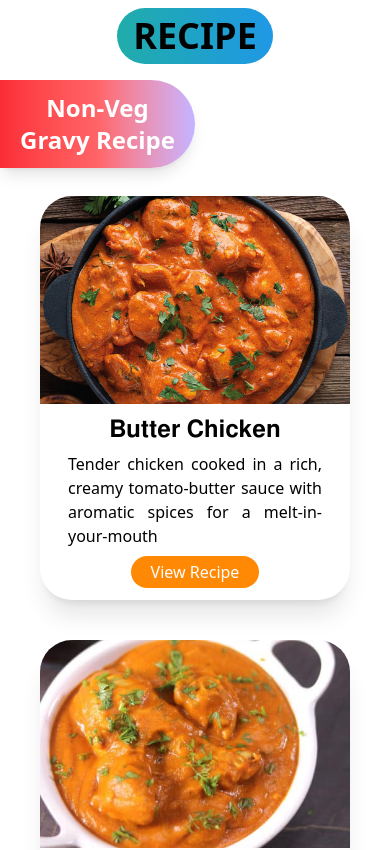
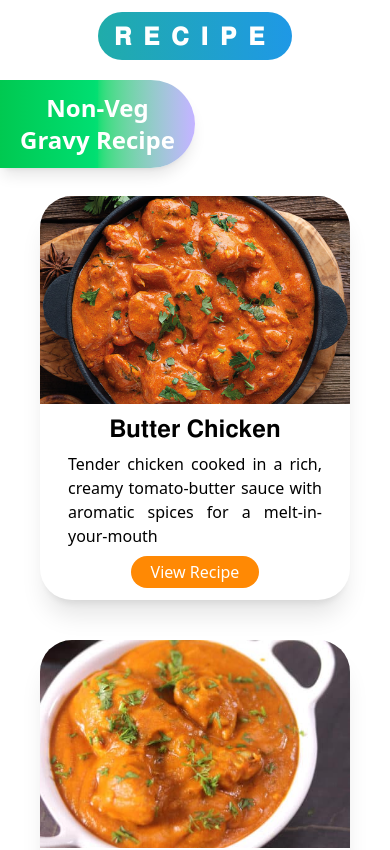
Before and after one commit to mfaiz2003/Recipe-Junction, a React (Vite) app: page /recipe-junction/Nonveg in a window 390 px wide. Shown: the top 850 px of the page. Built offline with nearby package versions, Linux system fonts and the light colour scheme.

Commit message:
Added sticky first recipe card in mobile view

```diff
--- a/src/pages/nonveg.jsx
+++ b/src/pages/nonveg.jsx
@@ -25,11 +25,11 @@ function Nonveg(){
 
         <footer className='w-full h-12 flex justify-center items-center mt-3'>
             <div className='flex justify-center items-center md:px-18 px-4 py-2 rounded-4xl smooth-gradient-btn transition-transform duration-300 '>
-                <h1 className='text-4xl font-black'>RECIPE</h1>
+                <h1 className='md:text-4xl text-2xl text-white font-bold tracking-[0.5em]'>𝐑𝐄𝐂𝐈𝐏𝐄</h1>
             </div>
         </footer>
 
-        <div className='w-1/2 mt-5 flex justify-center bg-gradient-to-r from-red-500 via-red-400 to-violet-300 rounded-tr-full rounded-br-full shadow-lg sticky top-10 z-50'>
+        <div className='w-1/2 mt-5 flex justify-center bg-gradient-to-r from-green-500 via-green-400 to-violet-300 rounded-tr-full rounded-br-full shadow-lg sticky top-10 z-50'>
             <h1 className='text-center font-bold text-2xl m-3 text-white'>Non-Veg Gravy Recipe</h1>
         </div>
 
```
